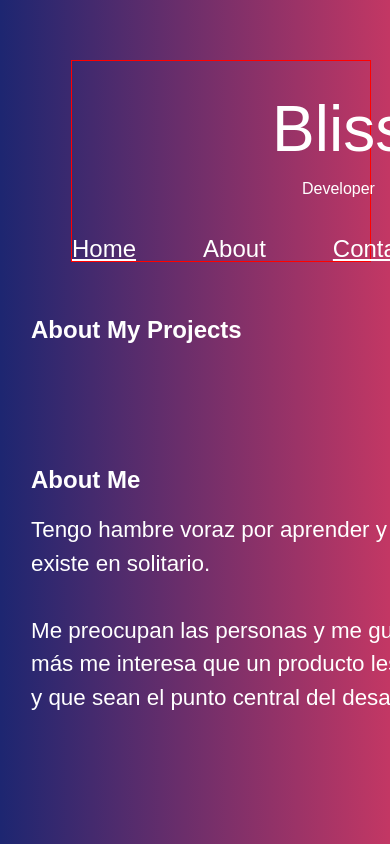
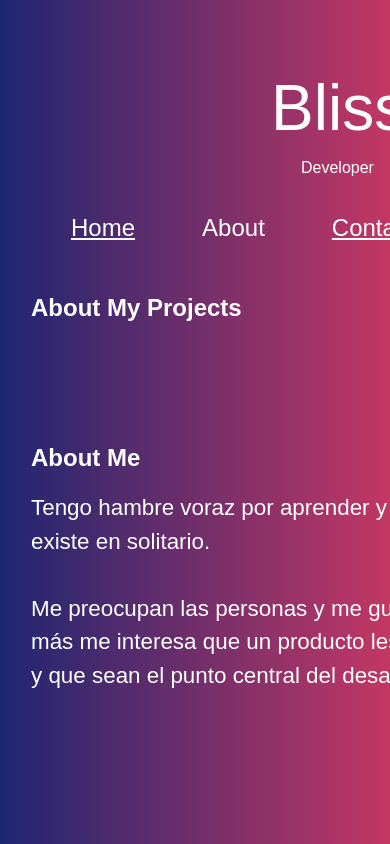
Before and after one commit to Blisse1/portfolio, a plain HTML site: page views/about.html in a window 390 px wide. Shown: the top 844 px of the page. Drawn offline with Linux system fonts and the light colour scheme.

Commit message:
mobile again

```diff
--- a/styles/about-styles.css
+++ b/styles/about-styles.css
@@ -1,20 +1,20 @@
 /* Header Styles */
 ul {
     height: 180px;
-    /* border: 1px solid black; */
     width: 150px;
     justify-content: space-between;
     display: flex;
     flex-direction: column;
     list-style: none;
 }
+
 .container {
     margin-left: 200px;
     width: 80%;
     margin-top: -440px;
 }
+
 nav {
-    /* border: 1px solid black; */
     margin-top: 160px;
     width: 150px;
 }
@@ -36,10 +36,12 @@ body {
     margin: 21px;
     background: #C33764;  /* fallback for old browsers */
     background-image: -webkit-linear-gradient(to right, #1D2671, #C33764);  /* Chrome 10-25, Safari 5.1-6 */
-    background-repeat: repeat;
     background-image: linear-gradient(to right, #1D2671, #C33764); /* W3C, IE 10+/ Edge, Firefox 16+, Chrome 26+, Opera 12+, Safari 7+ */
+    background-size: cover; /* Ensure the background covers the entire container */
+    background-attachment: fixed; /* Ensures the background doesn't scroll with the content */
     font-family: "Open-Sans", sans-serif;
 }
+
 a {
     color: white;
 }
@@ -55,16 +57,13 @@ a {
 }
 
 .tech-stack {
-    /* display: block; */
     margin-top: 80px;
-    /* margin-bottom: 20px; */
     width: 100%;
-    /* border: 1px solid black; */
 }
 
 img {
-   height: 100px;
-   width: 100px;
+    height: 100px;
+    width: 100px;
 }
 
 .logos {
@@ -88,6 +87,7 @@ p {
      margin-top: 150px;
  }
 }
+
 @media (max-width: 683px) {
  .container {
      margin-top: 50px;
@@ -96,7 +96,6 @@ p {
  nav {
      margin-left: 50px;
      margin-top: 60px;
-     border: 1px solid red;
      width: 300px;
  }
  .nameAndProfession {
@@ -109,7 +108,6 @@ p {
  .about-me {
      width: 600px;
      height: 300px;
-     /* border: 1px solid black; */
  }
 
  ul {
@@ -125,6 +123,7 @@ p {
      height: 300px;
  }
 }
+
 @media (max-width: 375px){
    ul {
        width: 90vw;
```
